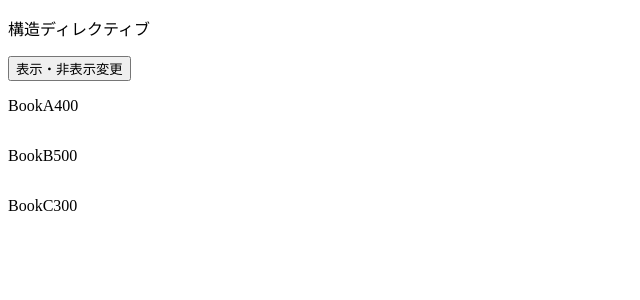
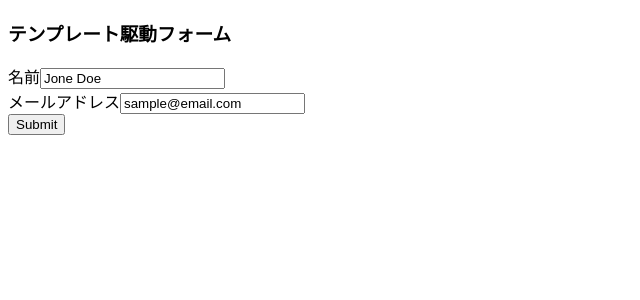
Before and after one commit to m-shimizu-f-50/my-app-angular, an Angular app: page / in a window 1280 px wide. Shown: the top 300 px of the page, without its empty margins (0-640 px from the left). Built offline with nearby package versions, Linux system fonts and the light colour scheme.

Commit message:
Form テンプレート駆動フォーム実装方法

```diff
--- a/src/app/app.component.html
+++ b/src/app/app.component.html
@@ -1 +1,3 @@
-<div><app-lesson-if></app-lesson-if></div>
+<div>
+  <app-lesson-template-form></app-lesson-template-form>
+</div>
--- a/src/app/app.module.ts
+++ b/src/app/app.module.ts
@@ -1,4 +1,5 @@
 import { NgModule } from '@angular/core';
+import { FormsModule } from '@angular/forms';
 import { BrowserModule } from '@angular/platform-browser';
 import { HttpClientModule } from '@angular/common/http';
 
@@ -7,6 +8,7 @@ import { ItemComponent } from './item/item.component';
 import { ItemManualComponent } from './item-manual/item-manual.component';
 import { LessonManualComponent } from './lesson-manual/lesson-manual.component';
 import { LessonIfComponent } from './lesson-if-manual/lesson-if.component';
+import { LessonTemplateForm } from './lesson-templete-form/lesson-template-form.component';
 
 @NgModule({
   declarations: [
@@ -15,8 +17,9 @@ import { LessonIfComponent } from './lesson-if-manual/lesson-if.component';
     ItemManualComponent,
     LessonManualComponent,
     LessonIfComponent,
+    LessonTemplateForm,
   ],
-  imports: [BrowserModule, HttpClientModule],
+  imports: [BrowserModule, HttpClientModule, FormsModule],
   providers: [],
   bootstrap: [AppComponent],
 })
--- /dev/null
+++ b/src/app/lesson-templete-form/lesson-template-form.component.html
@@ -0,0 +1,27 @@
+<div>
+  <h3>テンプレート駆動フォーム</h3>
+  <form #myForm="ngForm" (ngSubmit)="submit()">
+    <div>
+      <label for="template-form-name">名前</label>
+      <input
+        id="template-form-name"
+        name="name"
+        type="text"
+        [(ngModel)]="user.name"
+        required
+      />
+    </div>
+    <div>
+      <label for="template-form-email">メールアドレス</label>
+      <input
+        id="template-form-email"
+        name="email"
+        type="email"
+        [(ngModel)]="user.email"
+        required
+        email
+      />
+    </div>
+    <input type="submit" value="Submit" [disabled]="myForm.invalid" />
+  </form>
+</div>
--- /dev/null
+++ b/src/app/lesson-templete-form/lesson-template-form.component.ts
@@ -0,0 +1,16 @@
+import { Component } from '@angular/core';
+
+@Component({
+  selector: 'app-lesson-template-form',
+  templateUrl: './lesson-template-form.component.html',
+})
+export class LessonTemplateForm {
+  user = {
+    email: 'sample@email.com',
+    name: 'Jone Doe',
+  };
+
+  submit(): void {
+    console.log(this.user);
+  }
+}
```
